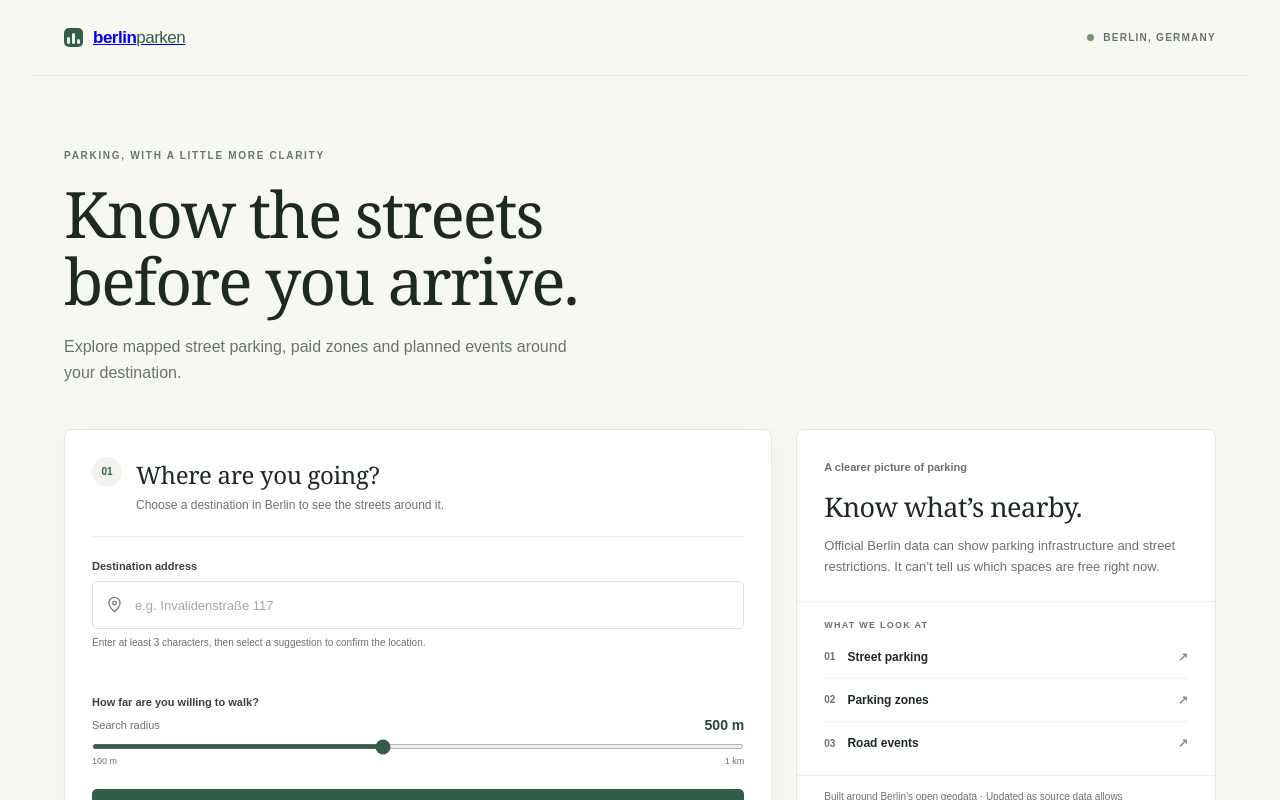
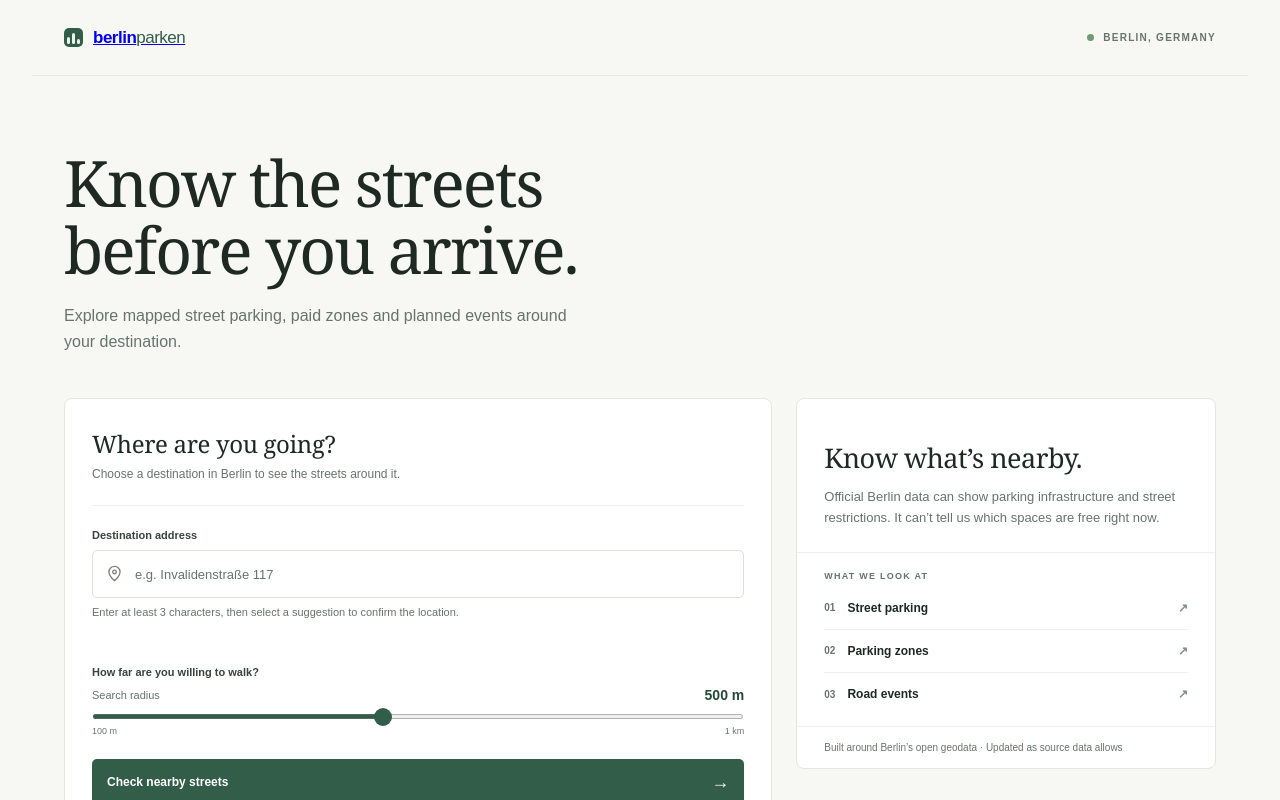
Before and after one commit to rotimi-babalola/berlin-parken, a Next.js app: page / in a window 1280 px wide. Shown: the top 800 px of the page. Built offline with nearby package versions, Linux system fonts and the light colour scheme.

Commit message:
refactor: remove unused styles and elements from various components for cleaner code

```diff
--- a/src/app/page.module.css
+++ b/src/app/page.module.css
@@ -71,13 +71,6 @@
 .intro {
   max-width: 670px;
 }
-.eyebrow {
-  margin: 0 0 20px;
-  color: #66756b;
-  font-size: 10px;
-  font-weight: 700;
-  letter-spacing: 1.7px;
-}
 .intro h1 {
   margin: 0;
   font-family: Georgia, "Times New Roman", serif;
@@ -108,11 +101,6 @@
 }
 .contextTop {
   padding: 27px 27px 23px;
-}
-.contextKicker {
-  color: var(--muted);
-  font-size: 11px;
-  font-weight: 600;
 }
 .contextTop h2 {
   margin: 13px 0 10px;
--- a/src/app/page.tsx
+++ b/src/app/page.tsx
@@ -16,7 +16,6 @@ export default function Home() {
 
       <div className={styles.content} id="top">
         <section className={styles.intro}>
-          <p className={styles.eyebrow}>PARKING, WITH A LITTLE MORE CLARITY</p>
           <h1>Know the streets<br />before you arrive.</h1>
           <p className={styles.lede}>Explore mapped street parking, paid zones and planned events around your destination.</p>
         </section>
@@ -26,7 +25,6 @@ export default function Home() {
 
           <aside className={styles.context} aria-labelledby="context-title">
             <div className={styles.contextTop}>
-              <span className={styles.contextKicker}>A clearer picture of parking</span>
               <h2 id="context-title">Know what’s nearby.</h2>
               <p>Official Berlin data can show parking infrastructure and street restrictions. It can’t tell us which spaces are free right now.</p>
             </div>
--- a/src/components/address-search-form.tsx
+++ b/src/components/address-search-form.tsx
@@ -48,7 +48,6 @@ export function AddressSearchForm({
   return (
     <>
       <div className={styles.panelHeading}>
-        <span className={styles.step}>01</span>
         <div>
           <h2 id="search-title">Where are you going?</h2>
           <p>Choose a destination in Berlin to see the streets around it.</p>
--- a/src/components/address-search.module.css
+++ b/src/components/address-search.module.css
@@ -3,7 +3,6 @@
   border: 1px solid #e2e7df;
   border-radius: 8px;
   background: #fff;
-  box-shadow: 0 6px 22px rgb(30 41 36 / 3%);
 }
 .panelHeading {
   display: flex;
@@ -11,18 +10,6 @@
   gap: 14px;
   padding-bottom: 22px;
   border-bottom: 1px solid #edf0eb;
-}
-.step {
-  display: grid;
-  width: 30px;
-  height: 30px;
-  flex: 0 0 30px;
-  place-items: center;
-  border-radius: 50%;
-  background: #eff4ee;
-  color: var(--green);
-  font-size: 10px;
-  font-weight: 700;
 }
 .panelHeading h2 {
   margin: 1px 0 5px;
@@ -79,12 +66,17 @@
     box-shadow 0.15s;
 }
 .addressInput::placeholder {
-  color: #a0a8a2;
+  color: var(--muted);
 }
 .addressInput:focus {
   border-color: #658471;
   outline: 0;
   box-shadow: 0 0 0 3px rgb(49 93 73 / 10%);
+}
+.addressInput:focus-visible {
+  outline: 3px solid #b47c42;
+  outline-offset: 3px;
+  box-shadow: none;
 }
 .addressInput[aria-invalid="true"] {
   border-color: #a43c31;
@@ -163,7 +155,7 @@
   min-height: 15px;
   margin-top: 7px;
   color: var(--muted);
-  font-size: 10px;
+  font-size: 11px;
   line-height: 1.45;
 }
 .errorStatus {
@@ -213,6 +205,24 @@
   background: linear-gradient(to right, #51755f, #dfe7df);
   accent-color: var(--green);
   cursor: pointer;
+  touch-action: pan-y;
+}
+.slider::-webkit-slider-thumb {
+  width: 24px;
+  height: 24px;
+  border: 3px solid #fff;
+  border-radius: 50%;
+  background: var(--green);
+  box-shadow: 0 0 0 1px var(--green);
+  appearance: none;
+}
+.slider::-moz-range-thumb {
+  width: 18px;
+  height: 18px;
+  border: 3px solid #fff;
+  border-radius: 50%;
+  background: var(--green);
+  box-shadow: 0 0 0 1px var(--green);
 }
 .slider:focus-visible {
   outline-offset: 5px;
@@ -256,7 +266,7 @@
 .attribution {
   margin: 16px 0 0;
   color: var(--muted);
-  font-size: 9px;
+  font-size: 10px;
 }
 .attribution a {
   color: var(--muted);
@@ -298,6 +308,37 @@
   color: var(--muted);
   font-size: 11px;
   line-height: 1.55;
+}
+.loadingState {
+  display: grid;
+  gap: 9px;
+  padding: 4px 0;
+}
+.loadingState p {
+  margin: 0;
+}
+.skeleton {
+  display: block;
+  height: 12px;
+  border-radius: 3px;
+  background: linear-gradient(90deg, #edf0eb 25%, #f5f6f3 50%, #edf0eb 75%);
+  background-size: 200% 100%;
+  animation: loadingSweep 1.6s ease-in-out infinite;
+}
+.skeleton:first-child {
+  width: 42%;
+  height: 20px;
+}
+.skeleton:last-child {
+  width: 76%;
+}
+@keyframes loadingSweep {
+  to { background-position: -200% 0; }
+}
+@media (prefers-reduced-motion: reduce) {
+  .skeleton {
+    animation: none;
+  }
 }
 .parkingResult h3 {
   margin: 0;
@@ -359,7 +400,7 @@
 }
 .sourceNote {
   margin: 14px 0 0;
-  font-size: 9px;
+  font-size: 10px;
 }
 .sourceNote a {
   color: inherit;
@@ -370,9 +411,6 @@
   .searchPanel {
     padding: 20px 17px;
   }
-  .panelHeading {
-    gap: 11px;
-  }
   .panelHeading h2 {
     font-size: 22px;
   }
--- a/src/components/parking-results.tsx
+++ b/src/components/parking-results.tsx
@@ -21,7 +21,14 @@ export function ParkingResults({ search, parking, loading }: Props) {
       <section className={styles.parkingResult} aria-labelledby="parking-result-title" aria-live="polite">
         <h3 id="parking-result-title">Mapped street parking</h3>
         <p className={styles.resultAddress}>{search.destination.label} · within {radius}</p>
-        {loading ? <p role="status">Loading nearby parking data…</p> : parking?.status === "unavailable" ? (
+        {loading ? (
+          <div className={styles.loadingState}>
+            <p role="status">Loading nearby parking data…</p>
+            <span className={styles.skeleton} aria-hidden="true" />
+            <span className={styles.skeleton} aria-hidden="true" />
+            <span className={styles.skeleton} aria-hidden="true" />
+          </div>
+        ) : parking?.status === "unavailable" ? (
           <p role="status">Parking data is unavailable. {parking.message}</p>
         ) : parking ? (
           <>
```
